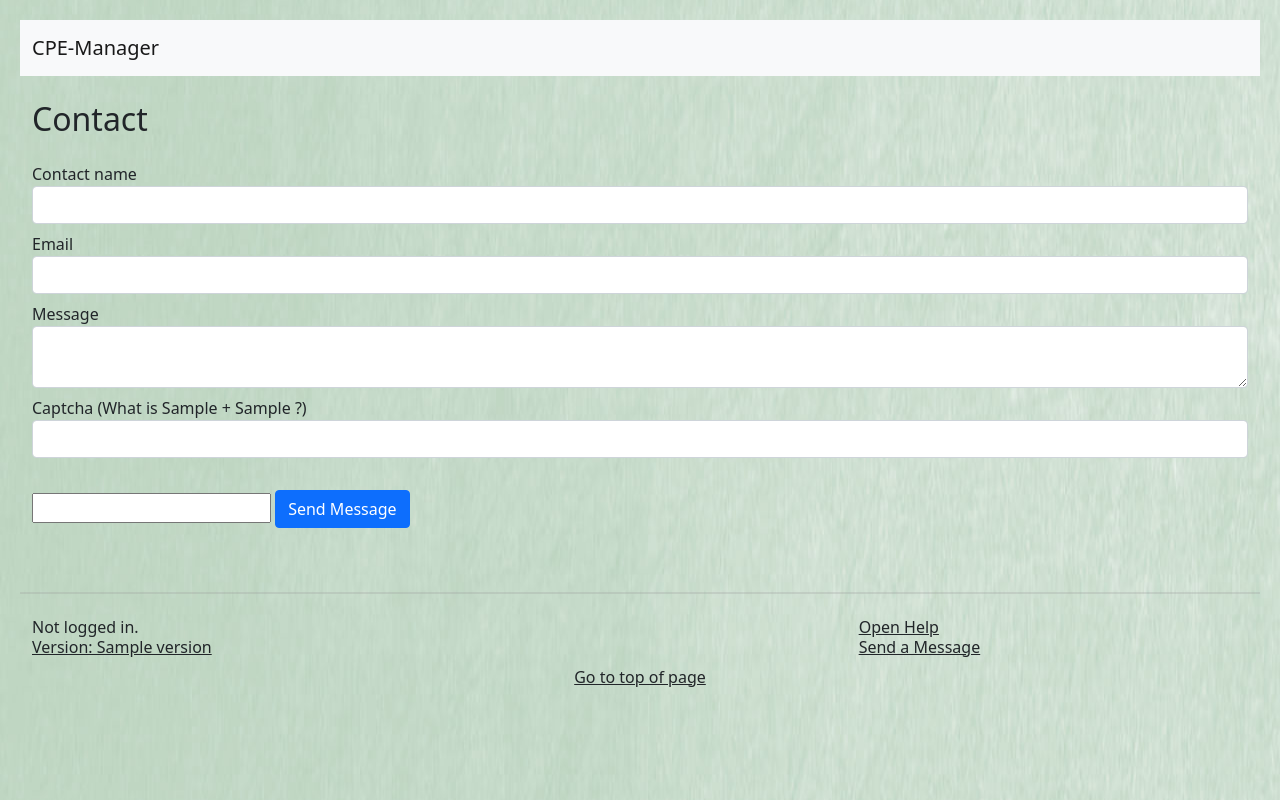
After one commit to benjamin-bk-krueger/cpe-man, a Python web app: template templates/contact.html in a window 1280 px wide. The commit adds this page. Run offline with Jinja, Linux system fonts and the light colour scheme; the template is opened without the code that fills it: most values are stand-ins (such as "Sample title", 1, 10 or a date in 2020); form fields are guessed from the names that the template uses.

Commit message:
Added contact, release page

```diff
--- a/templates/base.html
+++ b/templates/base.html
@@ -58,11 +58,14 @@
                             {% else %}
                                 Not logged in.
                             {% endif %}
+                            <br>
+                            <a class="link-dark" href="{{ url_for('show_release')}}">Version: {{ version }}</a>
                         </h6>
                     </div>
                     <div class="col-lg-4 col-md-4 col-sm-12">
                         <h6 class="font-weight-bold">
                             <a class="link-dark" href="{{ prefix }}/static/doc/index.html">Open Help</a><br>
+                            <a class="link-dark" href="{{ url_for('show_contact')}}">Send a Message</a>
                         </h6>
                     </div>
                 </div>
--- /dev/null
+++ b/templates/contact.html
@@ -0,0 +1,47 @@
+{% extends 'base.html' %}
+
+{% block content %}
+    {#  Page header #}
+    <div class="container-fluid pb-2 mt-4 mb-2">
+        <h2>{% block title %} Contact {% endblock %}</h2>
+    </div>
+
+    {#  Page content #}
+    <div class="container-fluid pb-3 mt-2 mb-2">
+
+        {# Display form and possible error message - send a message to the page admin, includes simple captcha #}
+        <form action="{{ url_for('show_contact') }}" method="POST">
+            {{ form.csrf_token }}
+            <div class="form-group mt-2 mb-2">
+                <label for="contact_name">{{ form.contact_name.label }}</label>
+                {{ form.contact_name(size=20, class="form-control") }}
+            </div>
+            {% for error in form.contact_name.errors %}
+                <div class="alert alert-warning"><strong>Warning!</strong> {{ error }}</div>
+            {% endfor %}
+            <div class="form-group mt-2 mb-2">
+                <label for="email">{{ form.email.label }}</label>
+                {{ form.email(size=20, class="form-control", onkeypress="return event.charCode != 32") }}
+            </div>
+            {% for error in form.email.errors %}
+                <div class="alert alert-warning"><strong>Warning!</strong> {{ error }}</div>
+            {% endfor %}
+            <div class="form-group mt-2 mb-2">
+                <label for="message">{{ form.message.label }}</label>
+                {{ form.message(size=40, class="form-control") }}
+            </div>
+            {% for error in form.message.errors %}
+                <div class="alert alert-warning"><strong>Warning!</strong> {{ error }}</div>
+            {% endfor %}
+            <div class="form-group mt-2 mb-2">
+                <label for="captcha">{{ form.captcha.label }} (What is {{ random1  }} + {{ random2 }} ?)</label>
+                {{ form.captcha(size=20, class="form-control", onkeypress="return event.charCode != 32") }}
+            </div>
+            {{ form.check_captcha }}
+            {% for error in form.captcha.errors %}
+                <div class="alert alert-warning"><strong>Warning!</strong> {{ error }}</div>
+            {% endfor %}
+            <button type="submit" class="btn btn-primary mt-4 mb-4">Send Message</button>
+        </form>
+    </div>
+{% endblock %}
```
Also changed, not shown: app.py (+53 -4 lines), forms.py (added, +16 -0 lines), templates/release.html (added, +29 -0 lines).
